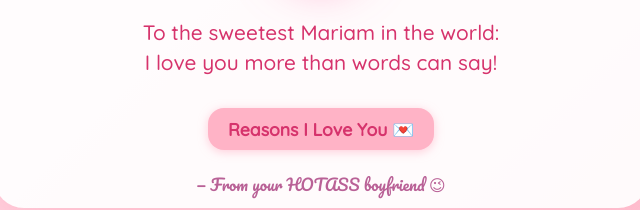
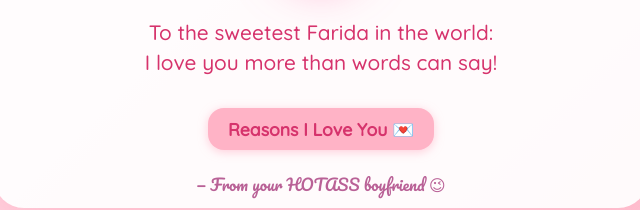
Before and after one commit to Blitz-adali/mariam-birthday, a plain HTML site: page index.html in a window 1280 px wide. Shown: the part 423-633 px from the top of the page, 319-959 px from the left. Drawn offline with Linux system fonts and the light colour scheme.

Commit message:
Change birthday greeting from Mariam to Farida

```diff
--- a/index.html
+++ b/index.html
@@ -3,7 +3,7 @@
 <head>
   <meta charset="UTF-8" />
   <meta name="viewport" content="width=device-width, initial-scale=1" />
-  <title>Happy Birthday Mariam!</title>
+  <title>Happy Birthday Farida!</title>
   <link href="https://fonts.googleapis.com/css2?family=Pacifico&family=Quicksand:wght@500&display=swap" rel="stylesheet">
   <style>
     body {
@@ -238,7 +238,7 @@
     }
 
     // Personalized greeting
-    let customName = "Mariam";
+    let customName = "Farida";
 
     // Heart click
     const heart = document.getElementById('heart');
```
